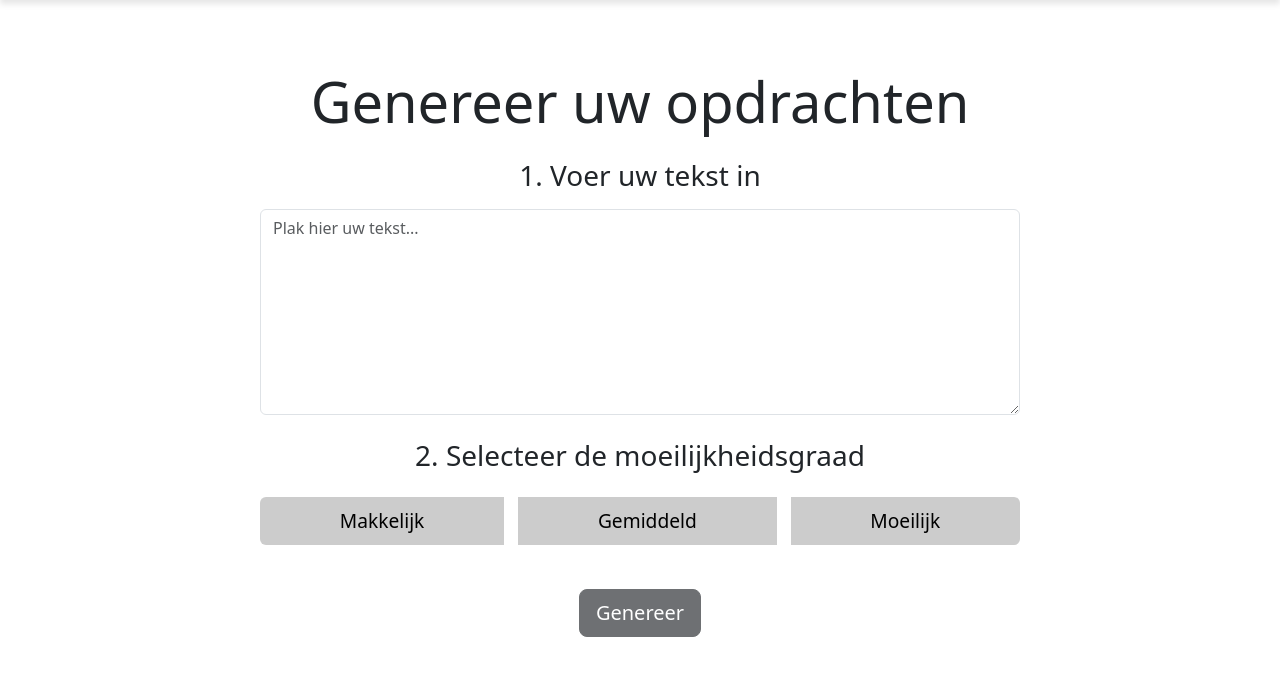
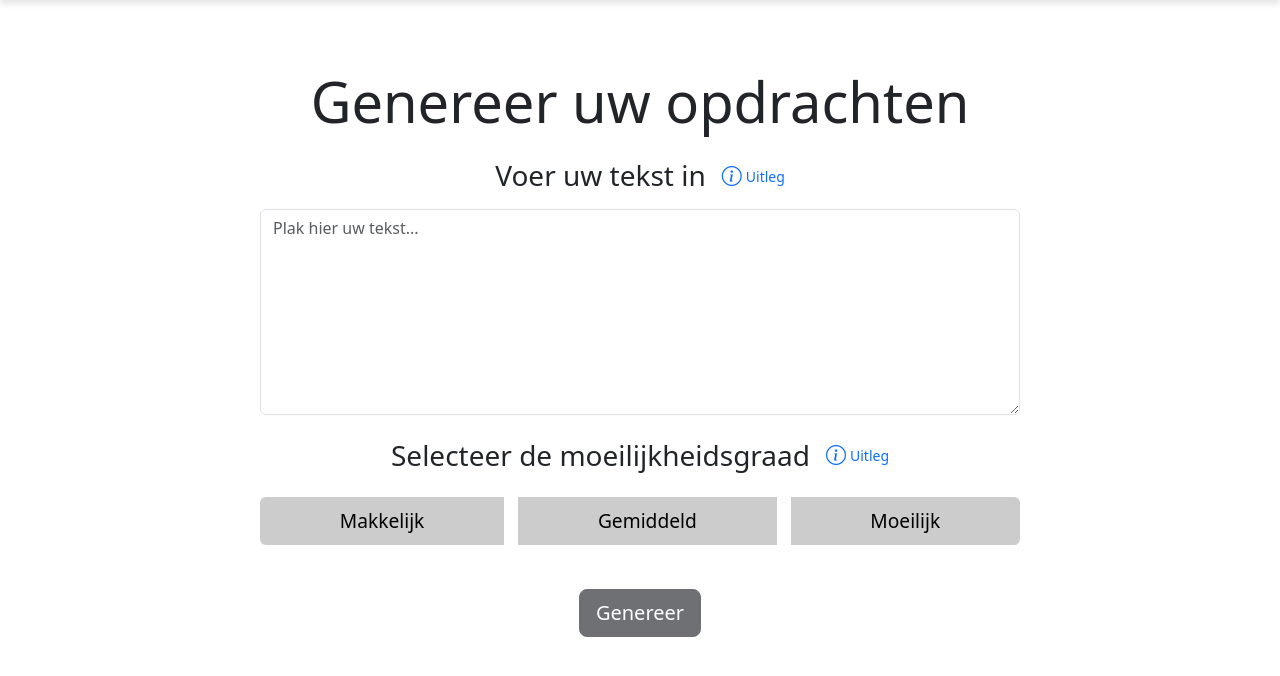
Before and after one commit to teauteau/morphology, a Django app: page /generate/ in a window 1280 px wide. Shown: the part 81-757 px from the top of the page. Run offline with Django 5.2, Linux system fonts and the light colour scheme.

Commit message:
some improvements

```diff
--- a/MorphoAi/webapp/templates/webapp/base.html
+++ b/MorphoAi/webapp/templates/webapp/base.html
@@ -6,7 +6,11 @@
     <meta name="viewport" content="width=device-width, initial-scale=1.0">
     <meta name="csrf-token" content="{{ csrf_token }}">
     <title>{% block title %}MorKI{% endblock %}</title>
+    <!-- bootstrap -->
     <link rel="stylesheet" href="https://cdn.jsdelivr.net/npm/bootstrap@5.3.0/dist/css/bootstrap.min.css">
+    <!-- icons -->
+    <link rel="stylesheet" href="https://cdn.jsdelivr.net/npm/bootstrap-icons@1.11.1/font/bootstrap-icons.css">
+
     <link rel="shortcut icon" type="image/png" href="{% static 'favicon.png' %}" >
 
     <style>
--- a/MorphoAi/webapp/templates/webapp/generate.html
+++ b/MorphoAi/webapp/templates/webapp/generate.html
@@ -8,10 +8,58 @@
     </div>
     <h1 class="display-4">Genereer uw opdrachten</h1>
 
-    <h3 class="mt-4">1. Voer uw tekst in</h3>
+
+
+    <!-- <h3 class="mt-4">1. Voer uw tekst in</h3> -->
+    <div class="text-center mt-4"> <!-- Center container -->
+        <div class="d-inline-flex align-items-center"> <!-- Inline flex for heading+button -->
+            <h3 class="mb-0 me-3">Voer uw tekst in</h3>
+            <button class="btn btn-link p-0 border-0 text-decoration-none d-flex align-items-center"
+                    type="button"
+                    data-bs-toggle="collapse"
+                    data-bs-target="#explanationCard">
+            <i class="bi bi-info-circle text-primary fs-5 me-1"></i>
+            <span class="text-primary small">Uitleg</span>
+            </button>
+        </div>
+    </div>
+
+    <!-- Explanation -->
+    <div class="collapse" id="explanationCard">
+        <div class="alert alert-light border mt-2 mb-3 p-3 small">
+            <i class="bi bi-info-circle-fill text-primary me-2"></i>
+            Some information about copy-pasting text from pdf or something else i dont know
+        </div>
+    </div>
+
+
     <textarea id="text-input" class="form-control mt-3" placeholder="Plak hier uw tekst..." rows="8"></textarea>
 
-    <h3 class="mt-4">2. Selecteer de moeilijkheidsgraad</h3>
+
+
+    <!-- <h3 class="mt-4"> Selecteer de moeilijkheidsgraad</h3> -->
+
+     <div class="text-center mt-4"> <!-- Center container -->
+        <div class="d-inline-flex align-items-center"> <!-- Inline flex for heading+button -->
+            <h3 class="mb-0 me-3">Selecteer de moeilijkheidsgraad</h3>
+            <button class="btn btn-link p-0 border-0 text-decoration-none d-flex align-items-center"
+                    type="button"
+                    data-bs-toggle="collapse"
+                    data-bs-target="#explanationCardDiff">
+            <i class="bi bi-info-circle text-primary fs-5 me-1"></i>
+            <span class="text-primary small">Uitleg</span>
+            </button>
+        </div>
+    </div>
+    <!-- Explanation -->
+    <div class="collapse" id="explanationCardDiff">
+        <div class="alert alert-light border mt-2 mb-3 p-3 small">
+            <i class="bi bi-info-circle-fill text-primary me-2"></i>
+            U kunt meerdere moeilijkheidsgraden selecteren
+        </div>
+    </div>
+
+    <!-- Difficulty level buttons -->
     <div class="btn-group mt-4" role="group">
         <button
         id = "easy"
@@ -29,8 +77,7 @@
         <button id="medium" class="btn btn-warning difficulty-btn" data-bs-toggle="tooltip" data-bs-placement="top" title="Gebaseerd op Bloom's taxonomie niveaus 3 en 4">Gemiddeld</button>
         <button id="hard" class="btn btn-danger difficulty-btn" data-bs-toggle="tooltip" data-bs-placement="top" title="Gebaseerd op Bloom's taxonomie niveaus 5 en 6"><span class="btn-text">Moeilijk</span></button>
     </div>
-
-
+    <!-- extra info on generic exercises -->
     <div class="collapse mt-3" id="easyCard">
         <div class="card card-body">
           <div class="d-flex justify-content-center  gap-3">
@@ -43,6 +90,10 @@
 
         </div>
       </div>
+
+
+
+
 
   </div>
     <!-- <br> -->
--- a/MorphoAi/webapp/views.py
+++ b/MorphoAi/webapp/views.py
@@ -63,6 +63,28 @@ def group_exercises(exercises):
         "affix_matching": "Match de voorvoegsels en achtervoegsels met de juiste woorden:",
         "easy_extra": "Beantwoord de volgende vragen:",
 
+    }
+    # exercise difficulty
+    exercise_difficulty = {
+        "identify": "easy",
+        "fill_in_the_blank":"medium" ,
+        "alternative_form": "medium",
+        "error_correction": "hard",
+        "find_compound":"easy" ,
+        "find_plural": "easy",
+        "find_diminutive": "easy",
+        "plural_form":"medium" ,
+        "singular_form": "medium",
+        "affix_matching": "hard" ,
+        "easy_extra": "easy_extra" ,
+
+    }
+
+    difficulty_translations = {
+        'easy': 'Makkelijk',
+        'medium': 'Gemiddeld',
+        'hard': 'Moeilijk',
+        'easy_extra': 'Generiek'
     }
 
     # Dictionary to hold grouped exercises
@@ -131,10 +153,13 @@ def group_exercises(exercises):
         grouped[ex_type]["exercises"].append((formatted_content, ex_answer))
 
     # Convert to list format for template rendering
+
+
     result = []
     for ex_type, data in grouped.items():
         result.append({
             "type": ex_type,
+            "difficulty" : difficulty_translations.get(exercise_difficulty.get(ex_type, 'Onbekend'), 'Onbekend'),
             "heading": data["heading"],
             "exercises": data["exercises"]
         })
@@ -279,12 +304,25 @@ def results_page(request):
     # Group the exercises
     grouped_exercises = group_exercises(exercises)
 
+    # tokenize text and embolden important words
+
+    # English to dutch translation for difficulty level
     text_html = embolden(text, important_words)
+    difficulty_translations = {
+        'easy': 'Makkelijk',
+        'medium': 'Gemiddeld',
+        'hard': 'Moeilijk',
+        'easy_extra': 'Generieke oefeningen'
+    }
+
+    difficulty_text = [difficulty_translations.get(d, d) for d in difficulty]
+    difficulty_text = ', '.join(difficulty_text)
 
     return render(request, "webapp/results.html", {
         "text_html": text_html,
         "text": text,
         "difficulty": difficulty,
+        "difficulty_text": difficulty_text,
         "exercises": exercises,  # Keep the original for backward compatibility
         "grouped_exercises": grouped_exercises,  # Add the grouped exercises
         "exercise_types": filtered_exercise_types,  # Use the filtered dictionary
```
Also changed, not shown: MorphoAi/webapp/templates/webapp/partials/added_exercises.html (+15 -1 lines), MorphoAi/webapp/templates/webapp/results.html (+11 -4 lines).
